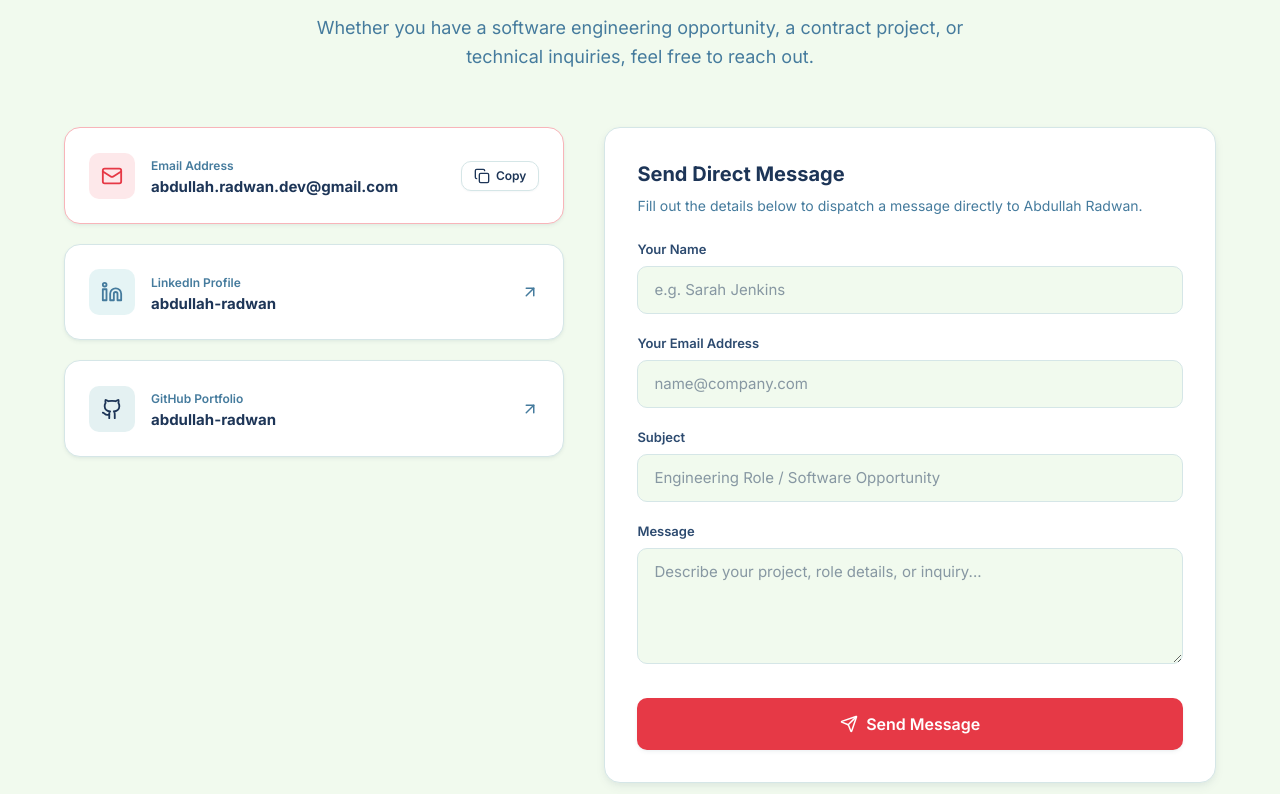
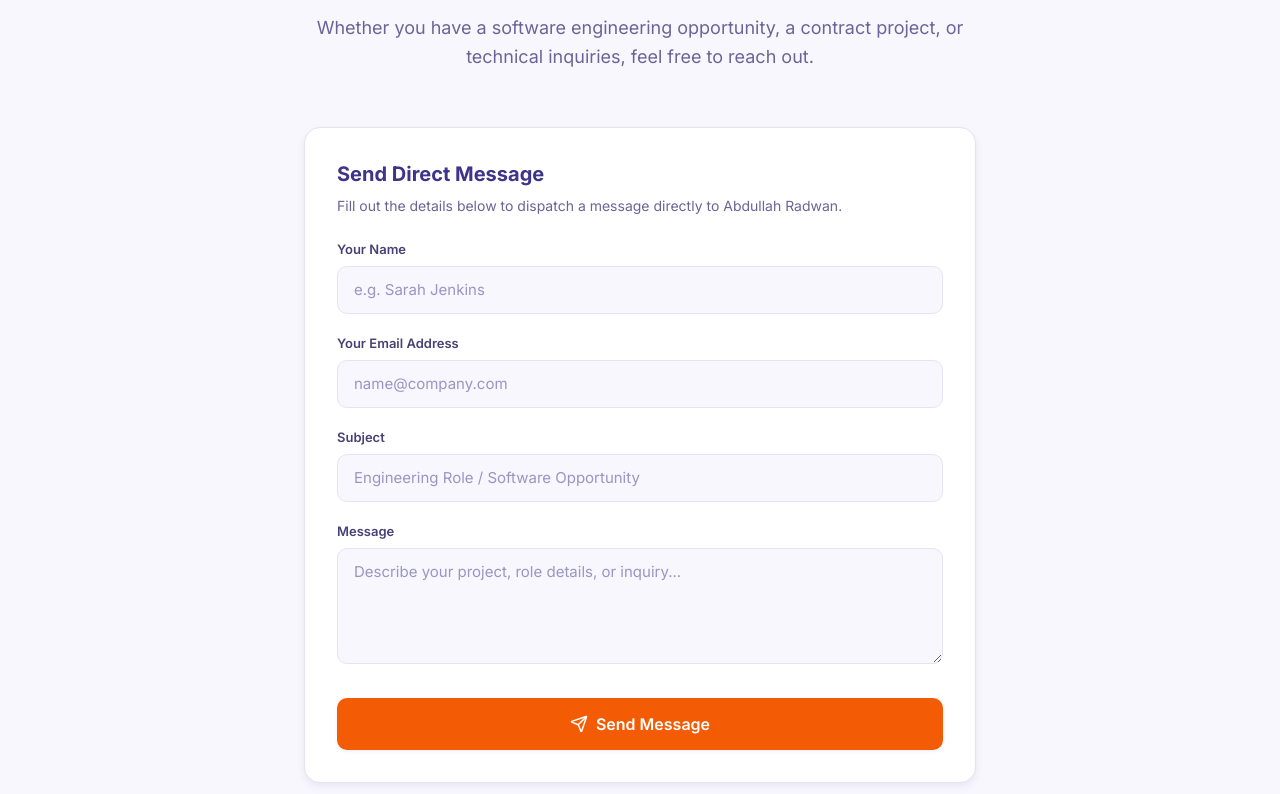
Before and after one commit to Abdullah-Radwan1/Abdullah_Website.io, a React (Vite) app: page / in a window 1280 px wide. Shown: the part 7246-8040 px from the top of the page. Built offline with nearby package versions, Linux system fonts and the light colour scheme.

Commit message:
adding new custome paletter

```diff
--- a/src/components/About.tsx
+++ b/src/components/About.tsx
@@ -11,9 +11,9 @@ import { PERSONAL_INFO } from "../data/portfolioData";
 
 export const About: React.FC = () => {
   const iconMap: Record<string, React.ReactNode> = {
-    Cpu: <Cpu size={22} className="text-palette-red" />,
+    Cpu: <Cpu size={22} className="text-bg-primary" />,
     Layers: <Layers size={22} className="text-palette-steel-blue" />,
-    Zap: <Zap size={22} className="text-palette-red" />,
+    Zap: <Zap size={22} className="text-bg-primary" />,
     Target: <Target size={22} className="text-palette-navy" />,
     ShieldCheck: <ShieldCheck size={22} className="text-palette-steel-blue" />,
     GraduationCap: <GraduationCap size={22} className="text-palette-navy" />,
--- a/src/components/ArchitectureDiagram.tsx
+++ b/src/components/ArchitectureDiagram.tsx
@@ -20,7 +20,7 @@ export const ArchitectureDiagram: React.FC = () => {
       desc: "High-performance SPAs & SSR mobile interfaces with 95%+ Lighthouse rating & responsive state management (Redux/Zustand).",
       badge: "Client Layer",
       icon: Layers,
-      color: "text-palette-red",
+      color: "text-bg-primary",
     },
     {
       id: "nestjs-api",
--- a/src/components/Contact.tsx
+++ b/src/components/Contact.tsx
@@ -1,20 +1,10 @@
 import React, { useState } from "react";
-import {
-  Mail,
-  Copy,
-  Check,
-  Send,
-  ArrowUpRight,
-  Loader2,
-  AlertCircle,
-} from "lucide-react";
-import { GithubIcon, LinkedinIcon } from "./Icons";
+import { Check, Send, Loader2, AlertCircle } from "lucide-react";
 import confetti from "canvas-confetti";
 import emailjs from "@emailjs/browser";
 import { PERSONAL_INFO } from "../data/portfolioData";
 
 export const Contact: React.FC = () => {
-  const [copied, setCopied] = useState(false);
   const [formData, setFormData] = useState({
     name: "",
     email: "",
@@ -24,17 +14,6 @@ export const Contact: React.FC = () => {
   const [loading, setLoading] = useState(false);
   const [submitted, setSubmitted] = useState(false);
   const [errorMessage, setErrorMessage] = useState<string | null>(null);
-
-  const handleCopyEmail = () => {
-    navigator.clipboard.writeText(PERSONAL_INFO.email);
-    setCopied(true);
-    confetti({
-      particleCount: 50,
-      spread: 60,
-      origin: { y: 0.85 },
-    });
-    setTimeout(() => setCopied(false), 3000);
-  };
 
   const handleSubmit = async (e: React.FormEvent) => {
     e.preventDefault();
@@ -64,7 +43,8 @@ export const Contact: React.FC = () => {
           from_name: formData.name,
           email: formData.email,
           from_email: formData.email,
-          subject: formData.subject || `Portfolio message from ${formData.name}`,
+          subject:
+            formData.subject || `Portfolio message from ${formData.name}`,
           message: formData.message,
           reply_to: formData.email,
         },
@@ -110,93 +90,8 @@ export const Contact: React.FC = () => {
           </p>
         </div>
 
-        <div className="grid grid-cols-1 lg:grid-cols-[0.9fr_1.1fr] gap-10 items-start">
-          {/* Left Column: Direct Channels */}
-          <div className="flex flex-col gap-5">
-            {/* Email Contact Card with Copy Action */}
-            <div className="bg-bg-surface border-[1.5px] border-accent-border rounded-2xl p-6 flex items-center justify-between shadow-sm">
-              <div className="flex items-center gap-4">
-                <div className="w-[46px] h-[46px] rounded-md bg-accent-light flex items-center justify-center text-accent-primary shrink-0">
-                  <Mail size={22} />
-                </div>
-                <div>
-                  <span className="text-xs font-semibold text-text-muted">
-                    Email Address
-                  </span>
-                  <p className="text-[0.9375rem] font-bold text-text-primary break-all">
-                    {PERSONAL_INFO.email}
-                  </p>
-                </div>
-              </div>
-
-              <button
-                onClick={handleCopyEmail}
-                className="inline-flex items-center gap-1.5 px-3 py-1.5 rounded-md text-xs font-semibold bg-bg-surface border border-border-light text-text-primary hover:bg-bg-secondary hover:border-palette-steel-blue/40 shadow-xs transition-all duration-200 shrink-0 cursor-pointer"
-                title="Copy Email"
-              >
-                {copied ? (
-                  <Check size={16} className="text-palette-red" />
-                ) : (
-                  <Copy size={16} />
-                )}
-                <span>{copied ? "Copied!" : "Copy"}</span>
-              </button>
-            </div>
-
-            {/* LinkedIn Card */}
-            <a
-              href={PERSONAL_INFO.linkedin}
-              target="_blank"
-              rel="noopener noreferrer"
-              className="bg-bg-surface border border-border-light rounded-2xl p-6 flex items-center justify-between shadow-sm hover:shadow-md hover:border-palette-steel-blue/40 transition-all duration-200 no-underline group"
-            >
-              <div className="flex items-center gap-4">
-                <div className="w-[46px] h-[46px] rounded-md bg-palette-light-blue/30 flex items-center justify-center text-palette-steel-blue shrink-0">
-                  <LinkedinIcon size={22} />
-                </div>
-                <div>
-                  <span className="text-xs font-semibold text-text-muted">
-                     LinkedIn Profile
-                  </span>
-                  <p className="text-[0.9375rem] font-bold text-text-primary">
-                    abdullah-radwan
-                  </p>
-                </div>
-              </div>
-              <ArrowUpRight
-                size={18}
-                className="text-text-muted group-hover:text-text-primary transition-colors"
-              />
-            </a>
-
-            {/* GitHub Card */}
-            <a
-              href={PERSONAL_INFO.github}
-              target="_blank"
-              rel="noopener noreferrer"
-              className="bg-bg-surface border border-border-light rounded-2xl p-6 flex items-center justify-between shadow-sm hover:shadow-md hover:border-palette-steel-blue/40 transition-all duration-200 no-underline group"
-            >
-              <div className="flex items-center gap-4">
-                <div className="w-[46px] h-[46px] rounded-md bg-bg-secondary flex items-center justify-center text-text-primary shrink-0">
-                  <GithubIcon size={22} />
-                </div>
-                <div>
-                  <span className="text-xs font-semibold text-text-muted">
-                    GitHub Portfolio
-                  </span>
-                  <p className="text-[0.9375rem] font-bold text-text-primary">
-                    abdullah-radwan
-                  </p>
-                </div>
-              </div>
-              <ArrowUpRight
-                size={18}
-                className="text-text-muted group-hover:text-text-primary transition-colors"
-              />
-            </a>
-          </div>
-
-          {/* Right Column: Interactive Quick Message Form */}
+        <div className="max-w-2xl mx-auto">
+          {/* Direct Message Form Card */}
           <div className="bg-white border border-border-light rounded-2xl p-8 shadow-md">
             <h3 className="text-xl font-bold text-text-primary mb-2">
               Send Direct Message
@@ -292,7 +187,7 @@ export const Contact: React.FC = () => {
                 </div>
 
                 {errorMessage && (
-                  <div className="flex items-start gap-2 p-3 bg-palette-red/10 border border-palette-red/30 rounded-md text-palette-red text-sm leading-relaxed">
+                  <div className="flex items-start gap-2 p-3 bg-bg-primary/10 border border-bg-primary/30 rounded-md text-bg-primary text-sm leading-relaxed">
                     <AlertCircle size={18} className="shrink-0 mt-0.5" />
                     <span>{errorMessage}</span>
                   </div>
--- a/src/components/Hero.tsx
+++ b/src/components/Hero.tsx
@@ -68,7 +68,7 @@ export const Hero: React.FC<HeroProps> = () => {
       className="min-h-[calc(100vh-72px)] flex items-center justify-center py-24 px-6 bg-bg-primary relative overflow-hidden text-center"
     >
       {/* Background Glow */}
-      <div className="absolute top-[5%] left-1/2 -translate-x-1/2 w-[700px] h-[500px] rounded-full bg-[radial-gradient(circle,rgba(168,218,220,0.35)_0%,rgba(241,250,238,0)_70%)] pointer-events-none" />
+      <div className="absolute top-[5%] left-1/2 -translate-x-1/2 w-[700px] h-[500px] rounded-full bg-[radial-gradient(circle,rgba(118,120,237,0.18)_0%,rgba(248,247,253,0)_70%)] pointer-events-none" />
 
       <div className="relative z-10 w-full max-w-[1000px] mx-auto flex flex-col items-center">
         {/* Availability */}
@@ -128,7 +128,7 @@ export const Hero: React.FC<HeroProps> = () => {
         >
           <button
             onClick={() => handleScrollTo("projects")}
-            className="inline-flex items-center justify-center gap-2 px-7 py-3.5 text-base font-semibold rounded-md bg-accent-primary text-white shadow-sm hover:bg-accent-hover hover:-translate-y-0.5 hover:shadow-[0_8px_20px_-4px_rgba(230,57,70,0.35)] transition-all duration-200 cursor-pointer"
+            className="inline-flex items-center justify-center gap-2 px-7 py-3.5 text-base font-semibold rounded-md bg-accent-primary text-white shadow-sm hover:bg-accent-hover hover:-translate-y-0.5 hover:shadow-[0_8px_20px_-4px_rgba(243,91,4,0.3)] transition-all duration-200 cursor-pointer"
           >
             <Code2 size={18} />
             <span>View Projects</span>
--- a/src/components/Skills.tsx
+++ b/src/components/Skills.tsx
@@ -4,7 +4,7 @@ import { Layout, Database, Terminal, GitBranch, Check } from "lucide-react";
 
 export const Skills: React.FC = () => {
   const iconMap: Record<string, React.ReactNode> = {
-    Layout: <Layout size={22} className="text-palette-red" />,
+    Wrench: <Layout size={22} className="text-palette-navy" />,
     Database: <Database size={22} className="text-palette-steel-blue" />,
     Terminal: <Terminal size={22} className="text-palette-navy" />,
     GitBranch: <GitBranch size={22} className="text-palette-steel-blue" />,
@@ -36,7 +36,7 @@ export const Skills: React.FC = () => {
             >
               {/* Category Header */}
               <div className="flex items-center gap-3.5">
-                <div className="w-11 h-11 rounded-md bg-bg-secondary border border-border-light flex items-center justify-center">
+                <div className="w-11 h-11 rounded-md bg-bg-secondary   flex items-center justify-center">
                   {iconMap[cat.iconName]}
                 </div>
                 <div>
--- a/src/data/portfolioData.ts
+++ b/src/data/portfolioData.ts
@@ -272,7 +272,7 @@ export const EXPERIENCES: ExperienceItem[] = [
 export const SKILL_CATEGORIES: SkillCategory[] = [
   {
     title: "Frontend Development",
-    iconName: "Layout",
+    iconName: "Wrench",
     description:
       "Building responsive, accessible, and high-performance user interfaces with modern web standards.",
     skills: [
--- a/src/index.css
+++ b/src/index.css
@@ -10,35 +10,58 @@
    5. 1d3557: Prussian Navy Blue / Deep Main Text, Headings & Primary Elements
    ========================================================================== */
 :root {
-  --palette-red: #e63946;
-  --palette-cream: #f1faee;
-  --palette-light-blue: #a8dadc;
-  --palette-steel-blue: #457b9d;
-  --palette-navy: #1d3557;
+  /* ==========================================================================
+     PRIMARY 5-COLOR PALETTE
+     Modify these 5 hex codes anytime to instantly retheme the whole website!
+     1. #3d348b: Deep Royal Indigo (Headings, Main Text & Dark Accents)
+     2. #7678ed: Iris Purple (Secondary Accent, Badges, Subheadings, Focus)
+     3. #f7b801: Warm Gold / Amber (Highlights, Star Badges, Warning/Honor status)
+     4. #f18701: Tangerine Orange (Secondary Action, Interactive Hover Glows)
+     5. #f35b04: Flame Red-Orange (Primary Accent, Main CTAs, Pulse dots)
+     ========================================================================== */
+  --palette-color-1: #3d348b;
+  --palette-color-2: #7678ed;
+  --palette-color-3: #f7b801;
+  --palette-color-4: #f18701;
+  --palette-color-5: #f35b04;
+
+  /* Aliases for easy named usage */
+  --palette-indigo: var(--palette-color-1);
+  --palette-iris: var(--palette-color-2);
+  --palette-gold: var(--palette-color-3);
+  --palette-orange: var(--palette-color-4);
+  --palette-flame: var(--palette-color-5);
+
+  /* Compatibility bindings */
+  --palette-navy: var(--palette-color-1);
+  --palette-steel-blue: var(--palette-color-2);
+  --palette-light-blue: #EAE9FB;
+  --palette-cream: #F8F7FD;
+  --palette-red: var(--palette-color-5);
 
   /* Semantic UI Design Tokens */
-  --bg-primary: var(--palette-cream);
-  --bg-surface: #ffffff;
-  --bg-secondary: #e4f1f2;
-  --bg-tertiary: var(--palette-light-blue);
+  --bg-primary: #F8F7FD;
+  --bg-surface: #FFFFFF;
+  --bg-secondary: #F0EFFB;
+  --bg-tertiary: #E5E3F9;
 
-  --text-primary: var(--palette-navy);
-  --text-secondary: #2c4a6f;
-  --text-muted: var(--palette-steel-blue);
-  --text-light: #6e94b3;
+  --text-primary: var(--palette-color-1);
+  --text-secondary: #484175;
+  --text-muted: #6B6496;
+  --text-light: #948DBB;
 
-  --accent-primary: var(--palette-red);
-  --accent-hover: #d62839;
-  --accent-light: #fde8ea;
-  --accent-border: #f8b4b9;
+  --accent-primary: var(--palette-color-5);
+  --accent-hover: var(--palette-color-4);
+  --accent-light: #FFF0E8;
+  --accent-border: #FED1BE;
 
-  --accent-secondary: var(--palette-steel-blue);
-  --accent-secondary-hover: #366582;
-  --accent-secondary-light: #ebf3f7;
+  --accent-secondary: var(--palette-color-2);
+  --accent-secondary-hover: var(--palette-color-1);
+  --accent-secondary-light: #F2F2FD;
 
-  --border-light: #d5e6e7;
-  --border-subtle: #e8f3f4;
-  --border-focus: var(--palette-steel-blue);
+  --border-light: #E5E3F4;
+  --border-subtle: #F1EFF9;
+  --border-focus: var(--palette-color-2);
 
   --font-sans:
     "Inter", "Plus Jakarta Sans", system-ui, -apple-system, BlinkMacSystemFont,
@@ -52,27 +75,40 @@
   --radius-xl: 24px;
   --radius-full: 9999px;
 
-  --shadow-xs: 0 1px 2px 0 rgba(29, 53, 87, 0.04);
+  --shadow-xs: 0 1px 2px 0 rgba(61, 52, 139, 0.04);
   --shadow-sm:
-    0 2px 4px 0 rgba(29, 53, 87, 0.05), 0 1px 2px 0 rgba(29, 53, 87, 0.03);
+    0 2px 4px 0 rgba(61, 52, 139, 0.05), 0 1px 2px 0 rgba(61, 52, 139, 0.03);
   --shadow-md:
-    0 4px 12px -2px rgba(29, 53, 87, 0.08),
-    0 2px 6px -1px rgba(29, 53, 87, 0.04);
+    0 4px 12px -2px rgba(61, 52, 139, 0.08),
+    0 2px 6px -1px rgba(61, 52, 139, 0.04);
   --shadow-lg:
-    0 12px 24px -4px rgba(29, 53, 87, 0.12),
-    0 4px 8px -2px rgba(29, 53, 87, 0.04);
+    0 12px 24px -4px rgba(61, 52, 139, 0.12),
+    0 4px 8px -2px rgba(61, 52, 139, 0.04);
   --shadow-xl:
-    0 20px 32px -8px rgba(29, 53, 87, 0.16),
-    0 8px 16px -4px rgba(29, 53, 87, 0.06);
+    0 20px 32px -8px rgba(61, 52, 139, 0.16),
+    0 8px 16px -4px rgba(61, 52, 139, 0.06);
 }
 
 @theme {
-  /* 5 Core Palette Variables available directly in Tailwind */
+  /* 5 Core Palette Variables available in Tailwind */
+  --color-palette-1: var(--palette-color-1);
+  --color-palette-2: var(--palette-color-2);
+  --color-palette-3: var(--palette-color-3);
+  --color-palette-4: var(--palette-color-4);
+  --color-palette-5: var(--palette-color-5);
+
+  --color-palette-indigo: var(--palette-indigo);
+  --color-palette-iris: var(--palette-iris);
+  --color-palette-gold: var(--palette-gold);
+  --color-palette-orange: var(--palette-orange);
+  --color-palette-flame: var(--palette-flame);
+
+  /* Compatibility color tokens */
+  --color-palette-navy: var(--palette-navy);
+  --color-palette-steel-blue: var(--palette-steel-blue);
+  --color-palette-light-blue: var(--palette-light-blue);
+  --color-palette-cream: var(--palette-cream);
   --color-palette-red: var(--palette-red);
-  --color-palette-cream: var(--palette-cream);
-  --color-palette-light-blue: var(--palette-light-blue);
-  --color-palette-steel-blue: var(--palette-steel-blue);
-  --color-palette-navy: var(--palette-navy);
 
   /* Semantic Theme Tokens */
   --color-bg-primary: var(--bg-primary);
@@ -149,7 +185,7 @@ body {
 .pulse-dot {
   width: 8px;
   height: 8px;
-  background-color: var(--palette-red);
+  background-color: var(--accent-primary);
   border-radius: 50%;
   position: relative;
   display: inline-block;
@@ -162,7 +198,7 @@ body {
   left: 0;
   width: 100%;
   height: 100%;
-  background-color: var(--palette-red);
+  background-color: var(--accent-primary);
   border-radius: 50%;
   animation: pulse-ring 2s infinite ease-out;
 }
```
